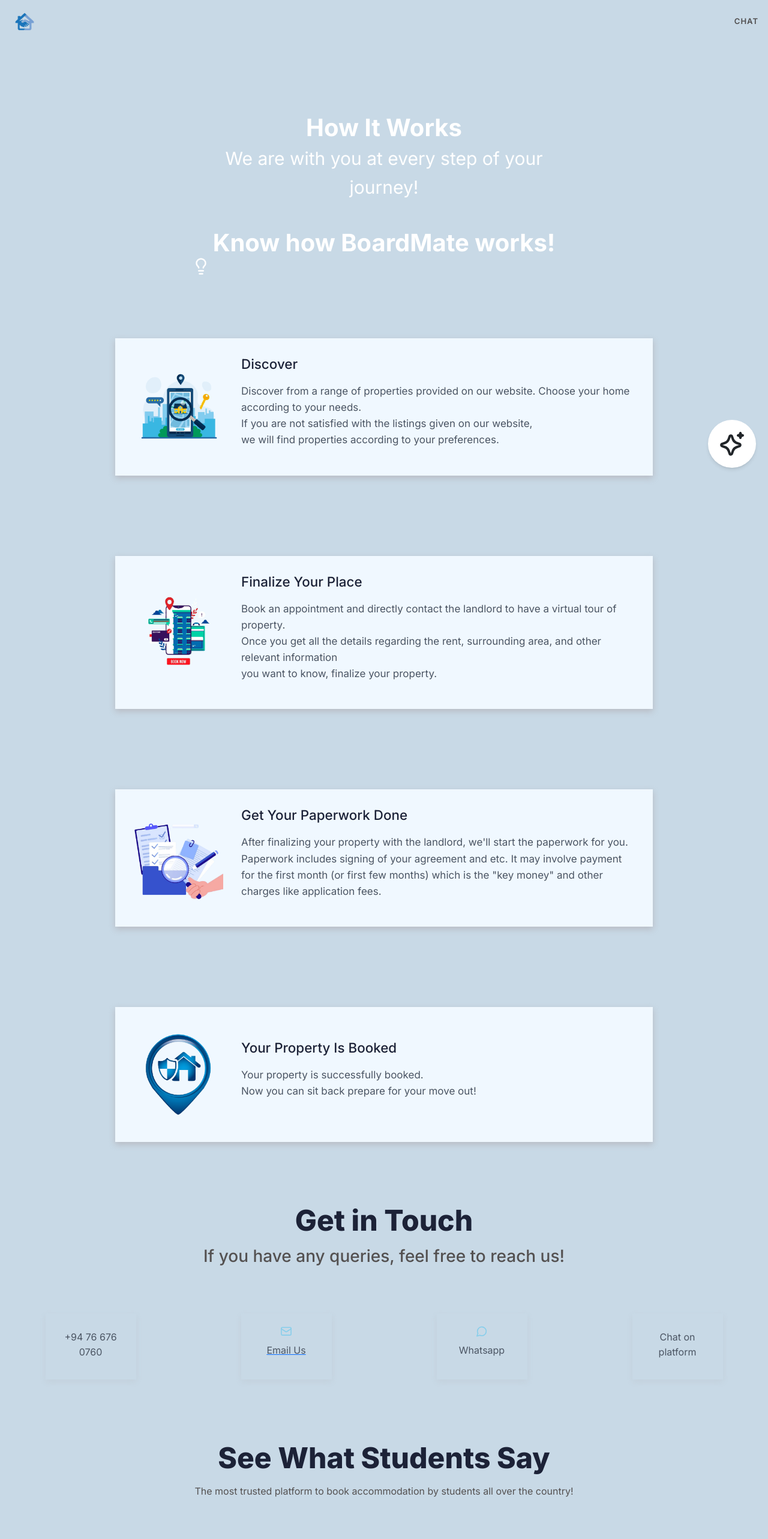
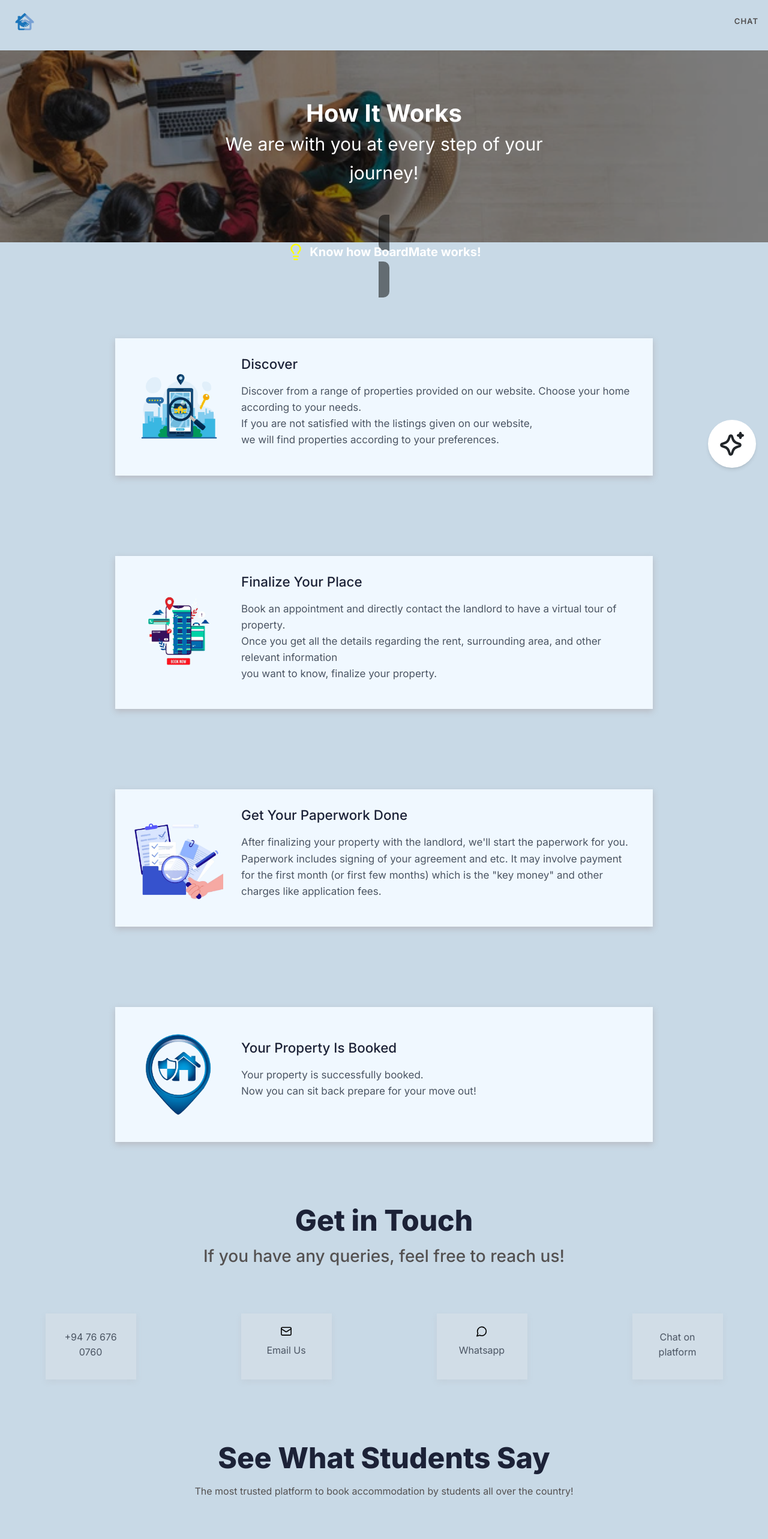
Before and after one commit to minindugimshan/BoardMate, a React (Vite) app in the folder Front-End/: page /Support in a window 1280 px wide. Shown: the top 2566 px of the page at 60% size. Built offline with nearby package versions, Linux system fonts and the light colour scheme.

Commit message:
Changed some CSS

```diff
--- a/Front-End/src/components/About/About.css
+++ b/Front-End/src/components/About/About.css
@@ -1,5 +1,4 @@
 .about-background{
-    background-color: white;
     min-height: 100vh;
     position: relative;
     display: flex;
@@ -11,7 +10,7 @@
     /* color: rgb(243, 221, 177); */
     color: black;
     text-align: center;
-    margin-top: 8%;
+    margin-top: 2%;
 }
 .about-img{
     max-width: 50%;
@@ -30,17 +29,18 @@
     gap: 20px;
     background-color: aliceblue;
 }
-.about-text {
+.about-content p{
     flex: 1.5;
-    max-width: 60%;
-    /* color: white; */
-    color: navy;
     padding-left: 30px;
     text-align: left;
-    font-size: 26px;
+    font-size: 22px;
+}
+
+.mission-h1{
+    margin-top: 10% !important;
 }
 .mission-p{
-    color: navy;
+    color: rgb(94, 96, 103);
     text-align: center;
     margin-top: 10px;
     font-size: 22px;
@@ -48,19 +48,22 @@
 
 
 .about-search{
-    /* border: 1px solid rgb(42, 66, 108); */
     border: 1px solid aliceblue;
     padding: 20px;
-    /* background-color: rgb(42, 66, 108); */
     background-color: aliceblue;
     /* box-shadow: 5px 5px 10px rgba(238, 240, 248, 0.8); */
-    color: navy;
     border-radius: 30px;
     text-align: center;
     width: 400px;
-    height: 250px;
     transition: transform 0.3s ease-in-out;
+    display: flex;
+    align-items: center;
+    flex-direction: column;
 }
+.about-search h2, .negotiation h2, .paper h2{
+    font-weight: bold;
+}
+
 .search-icon{
     height: 40px;
 }
@@ -73,22 +76,26 @@
     padding: 20px;
     background-color: aliceblue;
     /* box-shadow: 5px 5px 10px rgba(238, 240, 248, 0.8); */
-    color: navy;
     border-radius: 30px;
     text-align: center;
     width: 400px;
     transition: transform 0.3s ease-in-out;
+    display: flex;
+    align-items: center;
+    flex-direction: column;
 }
 .paper{
     border: 1px solid aliceblue;
     padding: 20px;
     background-color: aliceblue;
     /* box-shadow: 5px 5px 10px rgba(238, 240, 248, 0.8); */
-    color: navy;
     border-radius: 30px;
     text-align: center;
     width: 400px;
     transition: transform 0.3s ease-in-out;
+    display: flex;
+    align-items: center;
+    flex-direction: column;
 }
 
 .about-search:hover , .negotiation:hover , .paper:hover{
@@ -103,7 +110,7 @@
 
 /* Our Team CSS */
 .members-p{
-    color: navy;
+    color: rgb(94, 96, 103);
     text-align: center;
     margin-top: 10px;
     font-size: 22px;
@@ -208,7 +215,7 @@
         border-radius: 200px 0px 0px 0px;
     }
 
-    .about-text {
+    .about-content p {
         max-width: 90%;
         font-size: 22px;
         padding-left: 0;
@@ -250,7 +257,7 @@
         border-radius: 180px 0px 0px 0px;
     }
 
-    .about-text {
+    .about-content p {
         max-width: 100%;
         font-size: 20px;
     }
@@ -297,7 +304,7 @@
         border-radius: 150px 0px 0px 0px;
     }
 
-    .about-text {
+    .about-content p {
         font-size: 18px;
         padding: 0 10px;
     }
--- a/Front-End/src/components/About/About.jsx
+++ b/Front-End/src/components/About/About.jsx
@@ -8,9 +8,7 @@
     <div className='about-background'>
         <h1>About Us</h1>
         <div className='about-content'>
-
             <div className='about-text'>
-
                 <p>
                     Finding a home away from home has never been easier! <br /> <br />
                     <strong>BoardMate</strong> connects students with the perfect stay - safe,
@@ -22,7 +20,7 @@
             <img className='about-img' src="https://www.goshen.edu/wp-content/uploads/sites/7/2018/06/GC.Fall_.2017.860-web.jpg" alt="" />
         </div>
 
-        <h1>Our Mission</h1>
+        <h1 className='mission-h1'>Our Mission</h1>
         <p className='mission-p'>
             <strong>BoardMate</strong> is a long-term accommodation booking platform for students.
             We help university students in Sri Lanka, <br /> find and book full-time accommodations near their universities, <br />
@@ -33,14 +31,12 @@
         <div className='about-boxes'>
             <div className='about-search'>
                 {/* <img className='search-icon' src="https://img.icons8.com/ios_filled/512/FFFFFF/search.png" alt="" />  */}
-                <Search color='black' size={38} />
-                <br /><br />
-                <h2>Easy Search</h2> <br />
+                <Search color='black' size={35} />
+                <br /><br /> <h2>Easy Search</h2> <br />
                 <p>
-                    Search from a wide-selection of accommodations <br />
+                    Search from a wide-selection of accommodations
                     that fit your preferences.
                 </p>
-
             </div>
 
             <div className='negotiation'>
@@ -78,7 +74,7 @@
 
                 <div className='wrapper'>
                     <div className='title'>
-                        <h4>Meet The Dream Team Behind This Platform</h4>
+                        <h4>Meet The Team Behind This Platform</h4>
                     </div>
 
                     <div className='card-container'>
--- a/Front-End/src/components/Navigationbar/Navigationbar.jsx
+++ b/Front-End/src/components/Navigationbar/Navigationbar.jsx
@@ -51,6 +51,10 @@
               <a href="#" onClick={() => navigate("/support")}>
                 Support
               </a>
+
+              <a href="#" onClick={() => navigate("/about")}>
+                About
+              </a>
             </>
           )}
           <a href="#" onClick={() => navigate("/chats")}>
--- a/Front-End/src/components/Support/Support.css
+++ b/Front-End/src/components/Support/Support.css
@@ -1,8 +1,6 @@
 .background-support{
     position: relative;
     min-height: auto;
-    /* background-color: rgb(12, 12, 57); */
-    /* background-color: white; */
     z-index: 0;
     overflow-x: hidden;
 
@@ -34,9 +32,10 @@
 .second-sub-text{
     font-size: 20px;
     background-color: rgba(0,0,0,0.5);
-    color: white;
+    color: rgb(255, 255, 255);
+    width: fit-content;
     margin-top: 10px;
-    padding: 12px !important;
+    padding: 18px !important;
     border-radius: 10px;
 }
 
@@ -80,6 +79,7 @@
 }
 .call-card{
     box-shadow: 0px 4px 10px rgba(157, 141, 141, 0.1);
+    background-color: rgb(209, 221, 231);
     width: 50%;
     margin: 30px auto;
     padding: 20px;
@@ -107,6 +107,9 @@
 .call p{
     text-align: center;
     margin-top: 10PX;
+}
+.mail{
+    text-decoration: none;
 }
 
 /* Review Section  */
--- a/Front-End/src/components/Support/Support.jsx
+++ b/Front-End/src/components/Support/Support.jsx
@@ -8,10 +8,15 @@
     <div className='background-support text-black' style={{paddingTop: '20px'}}>
         <div className='supportBackground h-[50vh]'>
           <div className='image-container-support h-full'>
-            {/* <img src="/support page icon1.png" alt="" /> */}
+            <img src="/support page icon1.png" alt="" />
             <h2 className='text-overlay'>How It Works
               <span className='sub-text'> <br /> We are with you at every step of your journey! <br /><br /></span>
-              <span className='seconde-sub-text'>Know how BoardMate works! <Lightbulb size={30} color='white' /></span>
+              <span className='second-sub-text'>
+                <div className='flex items-center justify-center gap-2'>
+                  <Lightbulb size={30} color='yellow' />
+                  Know how BoardMate works!
+                </div>
+              </span>
             </h2>
           </div>
         </div>
@@ -79,7 +84,7 @@
               <div className='col-12 col-sm-6 col-md-3 mb-4'>
                 <div className='call-card'>
                   <div className='call'>
-                    <Phone size={80} color='skyblue' />
+                    <Phone size={80} color='black' />
                     <p> +94 76 676 0760 </p>
                   </div>
                 </div>
@@ -88,9 +93,9 @@
               <div className='col-12 col-sm-6 col-md-3 mb-4'>
                 <div className='call-card'>
                   <div className='call'>
-                    <Mail size={80} color='skyblue' />
+                    <Mail size={80} color='black' />
                     <a className='mail' href="mailto:boardm8te@gmail.com">
-                        <p>Email Us</p>
+                        <p >Email Us</p>
                     </a>
                   </div>
                 </div>
@@ -99,7 +104,7 @@
               <div className='col-12 col-sm-6 col-md-3 mb-4'>
                 <div className='call-card'>
                   <div className='call'>
-                    <MessageCircle size={80} color="skyblue" />
+                    <MessageCircle size={80} color="black" />
                     <p>Whatsapp</p>
                   </div>
                 </div>
@@ -108,7 +113,7 @@
               <div className='col-12 col-sm-6 col-md-3 mb-4'>
                 <div className='call-card'>
                   <div className='call'>
-                    <Text size={80} color="skyblue" />
+                    <Text size={80} color="black" />
                     <p>Chat on platform</p>
                   </div>
                 </div>
```
